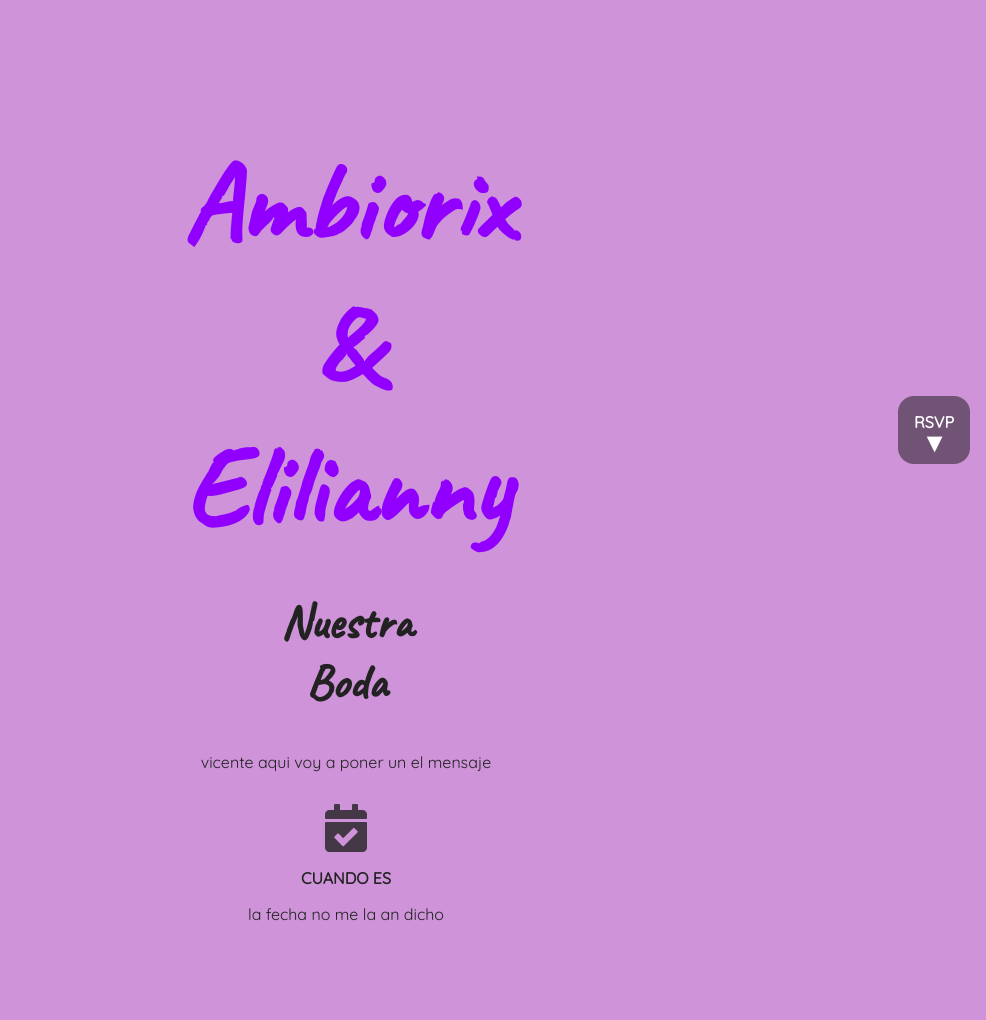
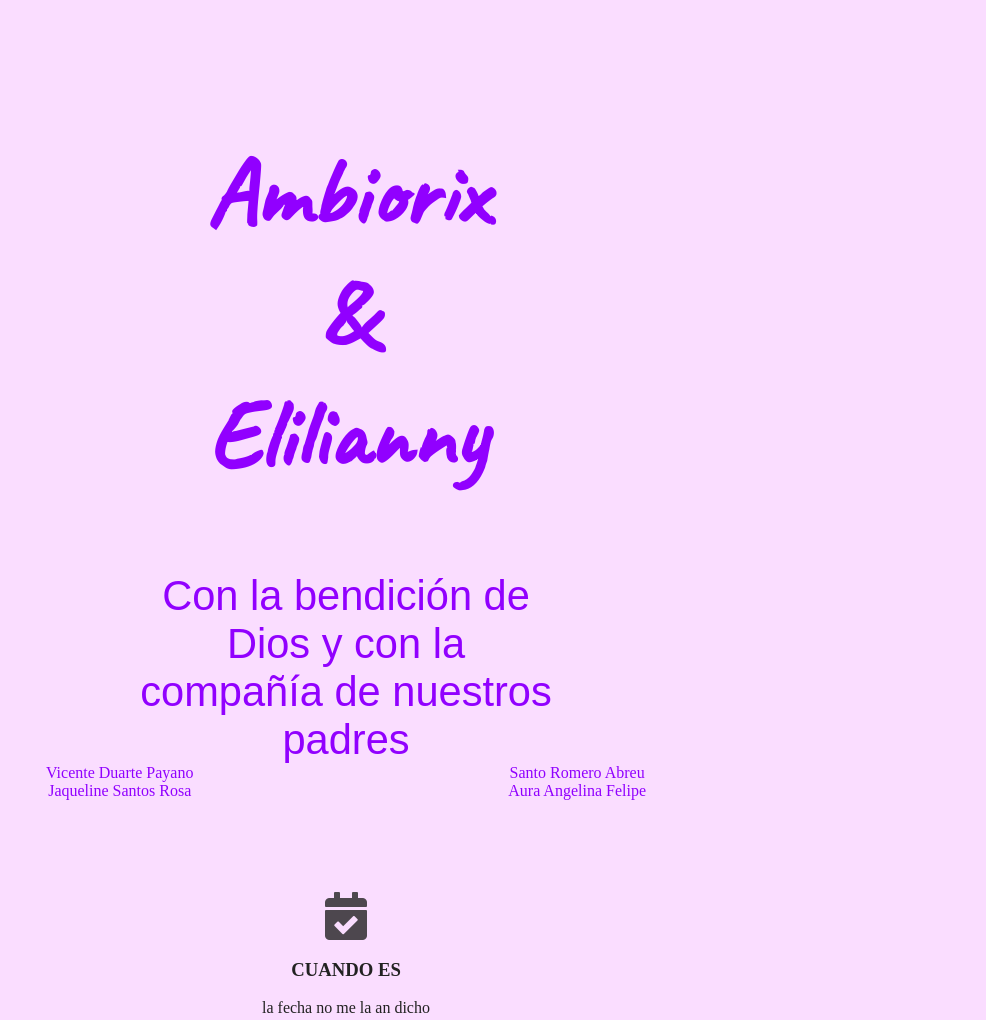
Before and after one commit to Mariopolonia0/invitacion.github.io, a plain HTML site: page index.html in a window 1280 px wide. Shown: the part 320-1340 px from the top of the page, without its empty margins (294-1280 px from the left). Drawn offline with Linux system fonts and the light colour scheme.

Commit message:
agregando nombre de los padres

```diff
--- a/index.html
+++ b/index.html
@@ -10,9 +10,10 @@
   <meta name="viewport" content="width=device-width, initial-scale=1">
 </head>
 
-<body >
+<body>
+
   <header class="header">
-    <bienvenida >
+    <bienvenida>
       NUESTRO DESTINO ESTABA ESCRITO Y POR FIN HA LLEGADO EL MOMENTO DE COMPARTIRLO CON USTEDES.
     </bienvenida>
     <nombreBienvenida class="heading">
@@ -20,13 +21,28 @@
     </nombreBienvenida>
   </header>
 
-  <a data-scroll class="fixed-button" href="#rsvp" id="rsvpButton">RSVP</a>
-  <section class="">
-    <h2 class="sub-heading">Nuestra </br> Boda</h2>
-    <p>vicente aqui voy a poner un el mensaje </p>
-  </section>
+  <!--a data-scroll class="fixed-button" href="#rsvp" id="rsvpButton">RSVP</a-->
+
+
+
+
   <section class="section">
 
+    <div class="details">
+      <tituloPresentacion>Con la bendición de Dios y con la compañía de nuestros padres</tituloPresentacion>
+
+
+      <div class="rowNombrePadres">
+        <div class="column-2 left">
+          <textoNombre>Vicente Duarte Payano</textoNombre>
+          <textoNombre>Jaqueline Santos Rosa</textoNombre>
+        </div>
+        <div class="column-2 right">
+          <textoNombre>Santo Romero Abreu</textoNombre>
+          <textoNombre>Aura Angelina Felipe</textoNombre>
+        </div>
+      </div>
+    </div>
     <div class="details">
       <i class="fas fa-calendar-check"></i>
       <h3 class="details-heading">Cuando es </h3>
@@ -42,10 +58,12 @@
     <div class="details">
       <i class="fas fa-suitcase"></i>
       <h3 class="details-heading">Lodging</h3>
-      <p>DJ Jazzy Nupitals guitar acoustic bass embarrassing first aisle guitar acoustic bass cheers glitter . Macarena
+      <p>DJ Jazzy Nupitals guitar acoustic bass embarrassing first aisle guitar acoustic bass cheers glitter .
+        Macarena
         fish aisle aisle wedding, forever happy salad drunk groomsman overpriced florist embarrassing coworkers tuxedo
         aisle guitar acoustic bass champagne bouquet. Ring wedding beautiful tuxedo fish toast, veil Bryna aisle
-        centerpieces. Cheers embarrassing bouquet bouquet Bryna overpriced florist DJ Jazzy Nupitals Bryna macarena. DJ
+        centerpieces. Cheers embarrassing bouquet bouquet Bryna overpriced florist DJ Jazzy Nupitals Bryna macarena.
+        DJ
         Jazzy Nupitals prime rib centerpieces centerpieces cake dessert, cake dessert tuxedo aisle seat covers aisle.
       </p>
       <p>Church Will chicken unity sparkles Bryna cake dessert, centerpieces aisle Will debt guitar acoustic bass
@@ -67,14 +85,10 @@
         covers cake dessert embarrassing.</p>
       <p>Also, your presence is the only present we desire. No gift required.</p>
     </div>
-    <div class="details">
-      <i class="fas fa-reply"></i>
-      <h3 class="details-heading" id="rsvp">RSVP</h3>
-      <p>[Embed your RSVP form here]</p>
-      <!-- Include Embedded link of Google Form here in place of # -->
-      <!-- <iframe title="RSVP" src="" style="width:100%;" height="960" frameborder="0" marginheight="0" marginwidth="0">Loading…</iframe> -->
-    </div>
+
   </section>
+
+
   <script src="./js/smooth-scroll.polyfills.min.js"></script>
   <script defer>
     var scroll = new SmoothScroll('a[href*="#"]');
--- a/theme.css
+++ b/theme.css
@@ -1,16 +1,16 @@
-*{
-    font-family: 'Quicksand', sans-serif;
-    font-size: 16px;
+* {
     color: #222;
 }
-html, body{
+
+html,
+body {
     margin: 0;
     height: 100vh;
     text-align: center;
-    background-color: #ce93d8;
+    background-color: #faddff;
 }
 
-bienvenida{
+bienvenida {
     color: #9100ff;
     font-family: arial;
     font-size: calc(1em + 1vw);
@@ -24,12 +24,50 @@ nombreBienvenida {
     color: #9100ff;
     display: block;
     font-family: 'Caveat', cursive;
-    font-size: 7em;
+    font-size: 6em;
     font-weight: bold;
     margin-top: 15vh;
 }
 
-.header{
+textoNombre {
+    color: #9100ff;
+    display: block;
+    text-align: center;
+}
+
+
+
+
+
+.rowNombrePadres{
+    position: relative;
+}
+
+.rowDivNombrePadres {
+    height: 100%;
+}
+
+.left {
+    float: left;
+}
+
+.right {
+    float: right;
+}
+
+tituloPresentacion {
+    color: #9100ff;
+    font-family: arial;
+    font-size: calc(1em + 2vw);
+    margin-top: 10%;
+    margin-right: 15%;
+    margin-left: 15%;
+    text-align: center;
+    display: flex;
+    justify-content: center;
+}
+
+.header {
     background-image: url(./img/hero.jpeg);
     background-repeat: no-repeat;
     background-position: 50% 60%;
@@ -41,14 +79,15 @@ nombreBienvenida {
 }
 
 
-.heading-subtext{
+.heading-subtext {
     color: #fff;
     display: block;
     font-family: 'Caveat', cursive;
     font-size: .6em;
 }
-.fixed-button{
-    background: rgba(20,20,20,.5);
+
+.fixed-button {
+    background: rgba(20, 20, 20, .5);
     border-radius: 1em;
     bottom: 1em;
     color: white;
@@ -59,7 +98,8 @@ nombreBienvenida {
     text-decoration: none;
     z-index: 9999;
 }
-.fixed-button::after{
+
+.fixed-button::after {
     content: "\25BE";
     display: block;
     font-size: 28px;
@@ -68,32 +108,39 @@ nombreBienvenida {
     margin-top: 10px;
     text-align: center;
 }
+
 .fixed-button:active,
-.fixed-button:hover{
-    background: rgba(20,20,20,.9);
+.fixed-button:hover {
+    background: rgba(20, 20, 20, .9);
 }
-.section{
+
+.section {
     margin: 0 auto;
     max-width: 600px;
     padding: 1em 2.4em;
 }
-.sub-heading{
+
+.sub-heading {
     font-family: 'Caveat', cursive;
     font-size: 3em;
     margin-top: 2em;
 }
-.details{
+
+.details {
     margin: 0 auto 8em;
 }
-.details-heading{
+
+.details-heading {
     font-weight: bold;
     text-transform: uppercase;
 }
+
 .fas {
     font-size: 3em;
     opacity: .8;
 }
-.resort-image{
+
+.resort-image {
     width: 100%
 }
 
@@ -101,4 +148,4 @@ nombreBienvenida {
     .heading {
         font-size: 4em;
     }
-  }
+}
```
